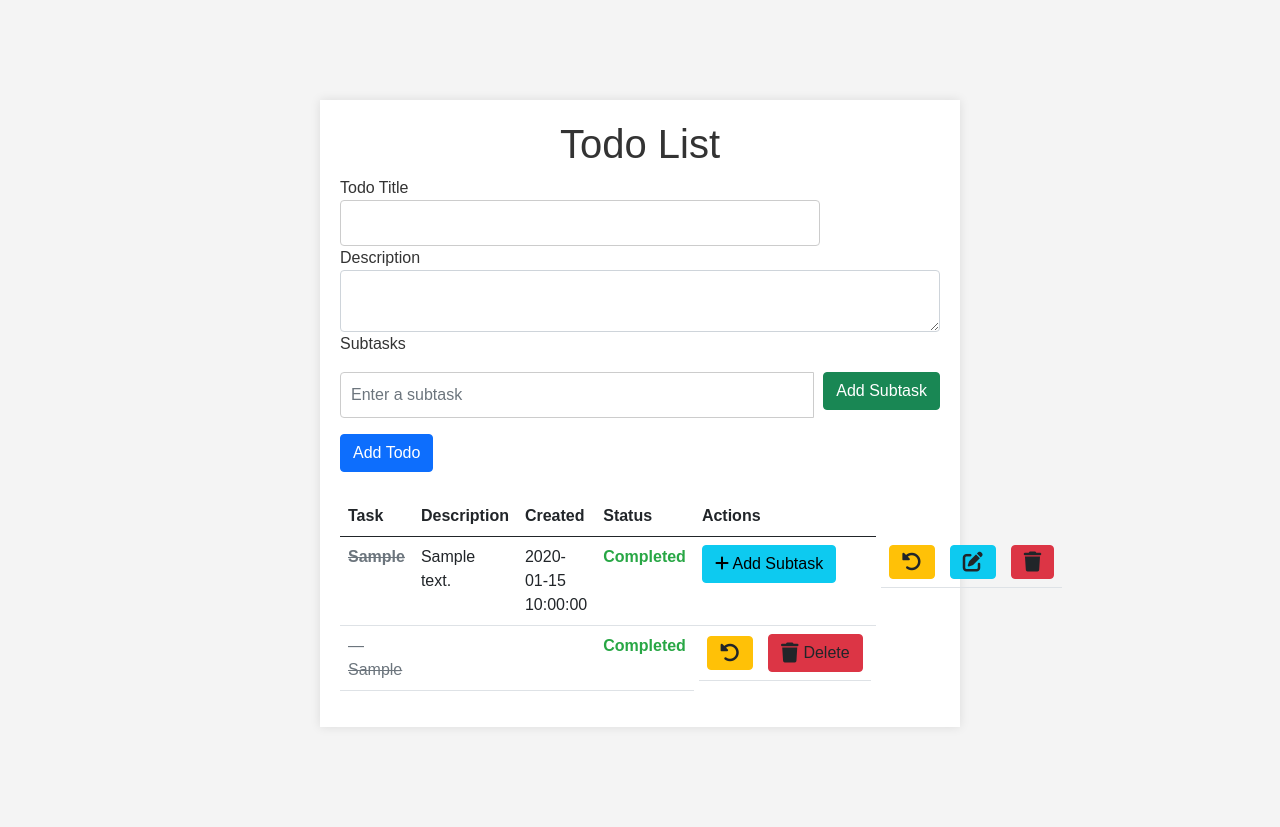
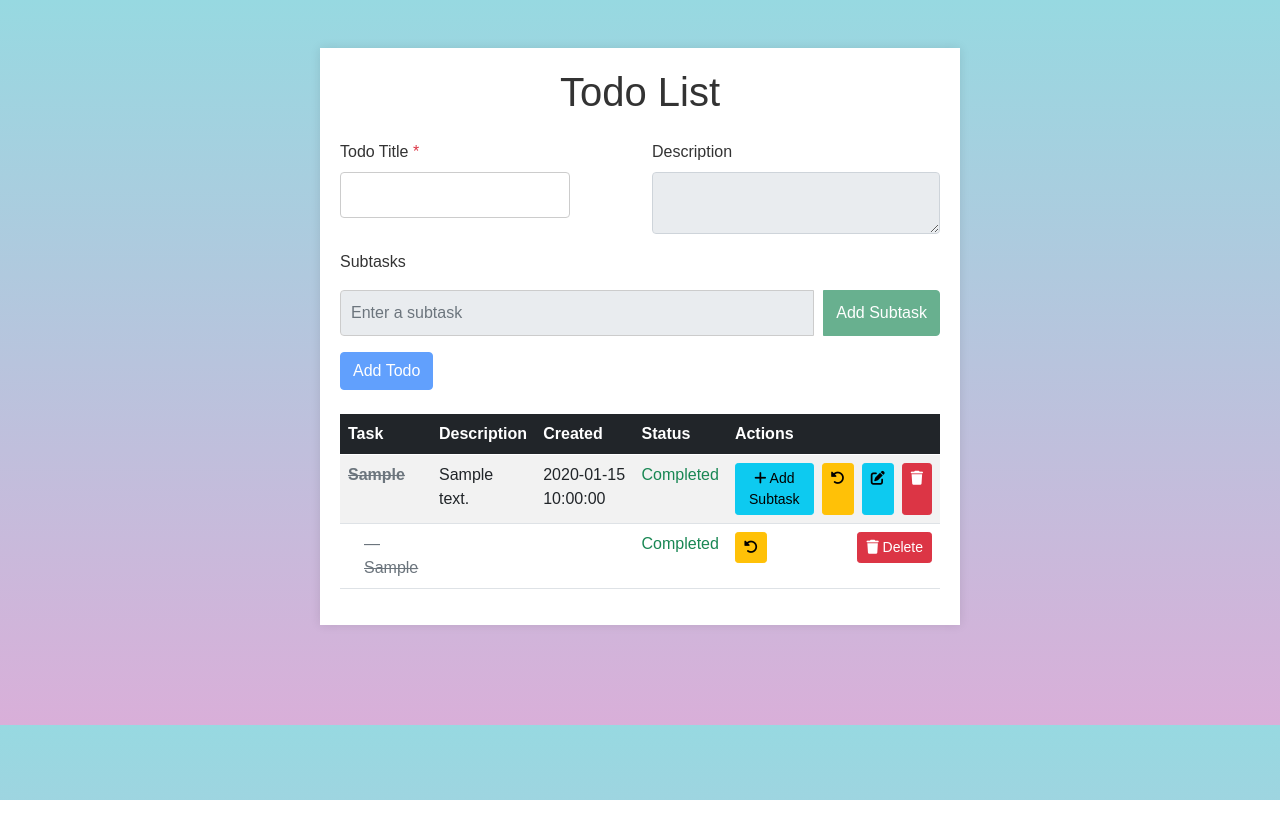
Before and after one commit to Swirl86/Python-To-Do, a Flask app: page / in a window 1280 px wide. After the commit the page ends 800 px from the top, so only its background shows below. Run offline with Flask 3, Linux system fonts and the light colour scheme; tables that the repository leaves empty hold one stand-in row (values such as "Sample post").

Commit message:
style update

```diff
--- a/flask_todo/app/static/css/colors.css
+++ b/flask_todo/app/static/css/colors.css
@@ -11,4 +11,6 @@
     --modal-border-color: #888;
     --overlay-color: rgba(0, 0, 0, 0.5);
     --gray-text-color: #6c757d;
+    --gradient--color-1: #D9AFD9;
+    --gradient--color-2: #97D9E1;
 }
--- a/flask_todo/app/static/css/styles.css
+++ b/flask_todo/app/static/css/styles.css
@@ -4,6 +4,7 @@
 body {
     font-family: Arial, sans-serif;
     background-color: var(--background-color);
+    background-image: linear-gradient(0deg, var(--gradient--color-1) 0%, var(--gradient--color-2) 100%);
     color: var(--text-color);
     margin: 0;
     padding: 0;
--- a/flask_todo/app/templates/index.html
+++ b/flask_todo/app/templates/index.html
@@ -20,42 +20,56 @@
         />
     </head>
     <body>
-        <div class="container">
-            <h1>Todo List</h1>
+        <div class="container mt-5">
+            <h1 class="mb-4">Todo List</h1>
             <form id="addTodoForm" method="POST" action="{{ url_for('main.add') }}">
-                <div class="form-group">
-                    <label for="todo">Todo Title</label>
+                <div class="row mb-3">
+                    <div class="col-md-6">
+                        <label for="todo" class="form-label"
+                            >Todo Title <span class="text-danger">*</span></label
+                        >
                         <input type="text" class="form-control" id="todo" name="todo" required />
                     </div>
-
-                <div class="form-group">
-                    <label for="description">Description</label>
-                    <textarea class="form-control" id="description" name="description"></textarea>
+                    <div class="col-md-6">
+                        <label for="description" class="form-label">Description</label>
+                        <textarea
+                            class="form-control"
+                            id="description"
+                            name="description"
+                            disabled
+                        ></textarea>
+                    </div>
                 </div>
 
-                <div class="form-group">
+                <div class="mb-3">
                     <label>Subtasks</label>
-                    <ul id="subtaskList"></ul>
-                    <div class="input-group mb-3">
+                    <ul id="subtaskList" class="list-group mb-3"></ul>
+                    <div class="input-group">
                         <input
                             type="text"
                             id="subtaskInput"
                             class="form-control"
                             placeholder="Enter a subtask"
+                            disabled
                         />
-                        <div class="input-group-append">
-                            <button type="button" class="btn btn-success" onclick="addSubtask()">
+                        <button
+                            type="button"
+                            class="btn btn-success"
+                            onclick="addSubtask()"
+                            disabled
+                        >
                             Add Subtask
                         </button>
                     </div>
                 </div>
-                </div>
 
-                <button type="submit" class="btn btn-primary">Add Todo</button>
+                <button type="submit" id="submitButton" class="btn btn-primary" disabled>
+                    Add Todo
+                </button>
             </form>
 
-            <table class="table mt-4">
-                <thead>
+            <table class="table table-striped table-hover mt-4">
+                <thead class="table-dark">
                     <tr>
                         <th>Task</th>
                         <th>Description</th>
@@ -75,98 +89,90 @@
                         <td>{{ todo['description'] }}</td>
                         <td>{{ todo['created_at'] }}</td>
                         <td
-                            class="{% if todo['completed'] %}status-completed{% else %}status-not-completed{% endif %}"
+                            class="{% if todo['completed'] %}text-success{% else %}text-warning{% endif %}"
                         >
                             {{ 'Completed' if todo['completed'] else 'Not completed' }}
                         </td>
                         <td>
-                            <!-- Add Subtask Button -->
+                            <div class="d-flex justify-content-between">
                                 <a
-                                class="btn btn-info"
+                                    class="btn btn-info btn-sm me-2"
                                     href="#"
                                     onclick="openAddSubtaskModal('{{ todo.id }}')"
                                 >
                                     <i class="fas fa-plus"></i> Add Subtask
                                 </a>
-                            <!-- Other actions -->
-                        </td>
-                        <td class="actions">
-                            <!-- Toggle Complete/Incomplete -->
                                 {% if not todo['completed'] %}
                                 <a
-                                class="btn btn-success"
+                                    class="btn btn-success btn-sm me-2"
                                     href="{{ url_for('main.toggle_todo', todo_id=todo.id) }}"
                                 >
                                     <i class="fas fa-check-square"></i>
                                 </a>
                                 {% else %}
                                 <a
-                                class="btn btn-warning"
+                                    class="btn btn-warning btn-sm me-2"
                                     href="{{ url_for('main.toggle_todo', todo_id=todo.id) }}"
                                 >
                                     <i class="fas fa-undo-alt"></i>
                                 </a>
                                 {% endif %}
-
-                            <!-- Edit -->
                                 <a
-                                class="btn btn-info"
+                                    class="btn btn-info btn-sm me-2"
                                     href="#"
                                     onclick="openEditModal('{{todo.id }}', '{{ todo.task }}', '{{ todo.description }}')"
                                 >
                                     <i class="fas fa-edit"></i>
                                 </a>
-
-                            <!-- Delete Todo -->
                                 <a
-                                class="btn btn-danger"
+                                    class="btn btn-danger btn-sm"
                                     href="{{ url_for('main.delete_todo', todo_id=todo.id) }}"
                                     onclick="return confirm('Are you sure you want to delete this task?')"
                                 >
                                     <i class="fas fa-trash"></i>
                                 </a>
+                            </div>
                         </td>
                     </tr>
 
                     <!-- Subtasks for this todo -->
                     {% for subtask in todo['subtasks'] %}
                     <tr>
-                        <td class="{% if subtask['completed'] %}task-completed{% endif %}">
+                        <td class="{% if subtask['completed'] %}task-completed{% endif %} ps-4">
                             — {{ subtask['task'] }}
                         </td>
                         <td>{{ subtask['description'] }}</td>
                         <td>{{ subtask['created_at'] }}</td>
                         <td
-                            class="{% if subtask['completed'] %}status-completed{% else %}status-not-completed{% endif %}"
+                            class="{% if subtask['completed'] %}text-success{% else %}text-warning{% endif %}"
                         >
                             {{ 'Completed' if subtask['completed'] else 'Not completed' }}
                         </td>
-                        <td class="actions">
-                            <!-- Toggle Subtask Complete/Incomplete -->
+                        <td>
+                            <div class="d-flex justify-content-between">
                                 {% if not subtask['completed'] %}
                                 <a
-                                class="btn btn-success"
+                                    class="btn btn-success btn-sm me-2"
                                     href="{{ url_for('main.toggle_subtask', subtask_id=subtask['id']) }}"
                                 >
                                     <i class="fas fa-check-square"></i>
                                 </a>
                                 {% else %}
                                 <a
-                                class="btn btn-warning"
+                                    class="btn btn-warning btn-sm me-2"
                                     href="{{ url_for('main.toggle_subtask', subtask_id=subtask['id']) }}"
                                 >
                                     <i class="fas fa-undo-alt"></i>
                                 </a>
                                 {% endif %}
-
-                            <!-- Delete Subtask -->
                                 <a
-                                class="btn btn-danger"
+                                    class="btn btn-danger btn-sm"
                                     href="{{ url_for('main.delete_subtask', subtask_id=subtask['id']) }}"
                                     onclick="return confirm('Are you sure you want to delete this subtask?');"
                                 >
                                     <i class="fas fa-trash"></i> Delete
                                 </a>
+                            </div>
                         </td>
                     </tr>
                     {% endfor %} {% endfor %}
@@ -261,9 +267,30 @@
             </div>
         </div>
 
+        <!-- enabling/disabling form fields and submit button -->
+        <script>
+            document.addEventListener("DOMContentLoaded", function () {
+                const todoInput = document.getElementById("todo");
+                const descriptionInput = document.getElementById("description");
+                const subtaskInput = document.getElementById("subtaskInput");
+                const addSubtaskButton = document.querySelector(".btn-success");
+                const submitButton = document.getElementById("submitButton");
+
+                function updateFormState() {
+                    const isTodoFilled = todoInput.value.trim() !== "";
+                    descriptionInput.disabled = !isTodoFilled;
+                    subtaskInput.disabled = !isTodoFilled;
+                    addSubtaskButton.disabled = !isTodoFilled;
+                    submitButton.disabled = !isTodoFilled;
+                }
+
+                todoInput.addEventListener("input", updateFormState);
+                updateFormState();
+            });
+        </script>
+
         <script src="https://cdn.jsdelivr.net/npm/@popperjs/core@2.11.6/dist/umd/popper.min.js"></script>
         <script src="https://cdn.jsdelivr.net/npm/bootstrap@5.1.3/dist/js/bootstrap.min.js"></script>
-
         <script src="{{ url_for('static', filename='js/todo.js') }}"></script>
     </body>
 </html>
```
Lines whose indentation alone changed are shown as unchanged.
